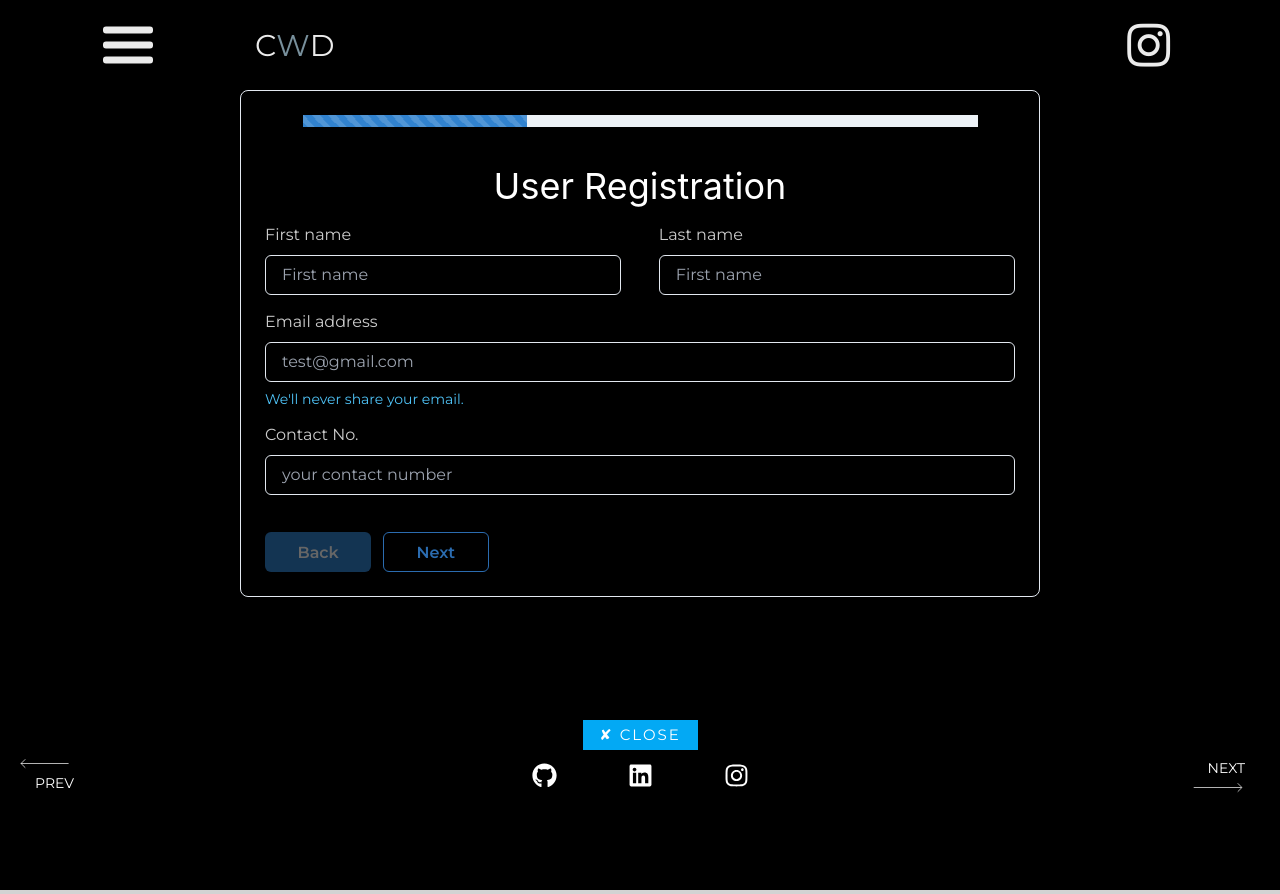
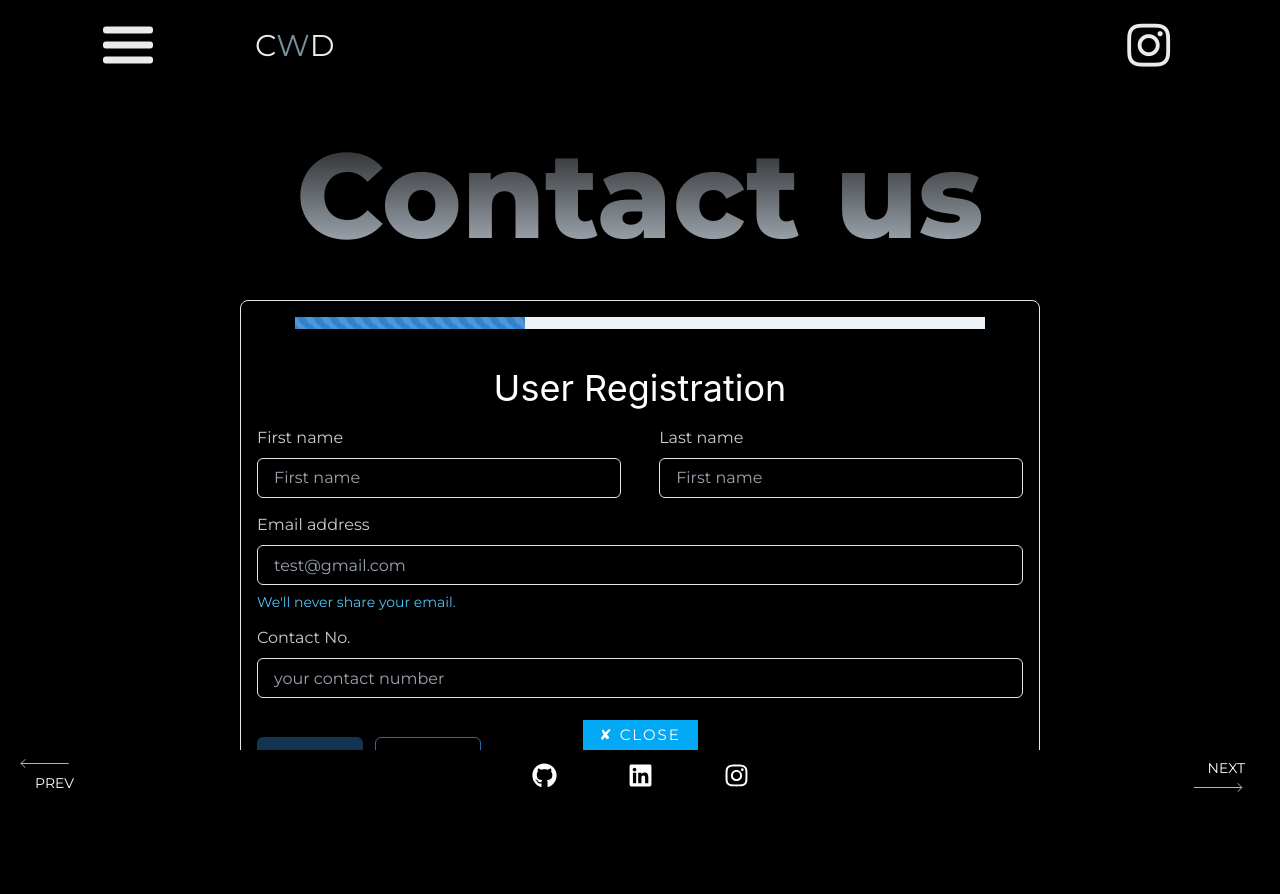
Before and after one commit to Harsh2004R/CorsWebDuo-, a React (Vite) app in the folder Client/: page /contact in a window 1280 px wide. Built offline with nearby package versions, Linux system fonts and the light colour scheme.

Commit message:
changes in Form.jsx UI

```diff
--- a/Client/src/Contact/Form.jsx
+++ b/Client/src/Contact/Form.jsx
@@ -400,7 +400,7 @@ export default function Form() {
         rounded="lg"
         shadow="1px 1px 3px rgba(0,0,0,0.3)"
         maxWidth={800}
-        p={6}
+        p={4}
         m="auto"
         as="form">
         <Progress hasStripe value={progress} mb="5%" mx="5%" isAnimated></Progress>
@@ -457,6 +457,7 @@ export default function Form() {
           </Flex>
         </ButtonGroup>
       </Box>
+      <Box p="50px" bg="#000"></Box>
     </>
   )
 }
--- /dev/null
+++ b/Client/src/Contact/Header.jsx
@@ -0,0 +1,14 @@
+import { Center, Text } from '@chakra-ui/react'
+import React from 'react'
+
+const Header = () => {
+    return (
+        <>
+            <Center w="100%" h="auto" py="15px" bg="#000">
+                <Text fontWeight={"800"} bgGradient="linear(to-b, black, gray.300)" bgClip="text" fontSize={{ base: "7xl", md: "8xl", lg: "120px" }}>Contact us</Text>
+            </Center>
+        </>
+    )
+}
+
+export default Header
--- a/Client/src/Pages/AdminAuth.jsx
+++ b/Client/src/Pages/AdminAuth.jsx
@@ -84,8 +84,6 @@ export default function UserProfileEdit() {
                     })
                 }
             }
-
-
         } else {
             //    making post req for Login here...
             if (loginData.email === "" || null) {
@@ -99,26 +97,22 @@ export default function UserProfileEdit() {
                 try {
                     const res = await axios.post(`${BASE_URL}admin/login`, loginData)
                     if (res.status === 200) {
-                        const adminToken = res.data.token;
-                        localStorage.setItem("ADMIN_TOKEN", adminToken)
                         setLoading(false)
-                        setTimeout(
-                            () => {
-
-                                navigate(`/admin/dashboard`)
-                            }, 1500)
+                        navigate(`/admin/dashboard`)
                     }
-
-
                 } catch (error) {
-                    setLoading(false)
+                    setLoading(true)
                     console.log("new error in logging Admin ", error)
+                    // toast({
+                    //     title: 'Login Failed',
+                    //     description: "Correct email | password required",
+                    //     status: 'error',
+                    //     duration: 5000,
+                    //     isClosable: true,
+                    // })
                 }
-
             }
-
         }
-
     }
     const toggleForms = () => {
         clicked ? setClicked(!true) : setClicked(true)
@@ -154,7 +148,7 @@ export default function UserProfileEdit() {
                                 <FormLabel></FormLabel>
                                 <Stack direction={['column', 'row']} spacing={6}>
                                     <Center>
-                                        <Avatar size="xl" src="https://bit.ly/sage-adebayo">
+                                        <Avatar size="xl" src="https://img.freepik.com/free-vector/follow-me-social-business-theme-design_24877-50426.jpg?ga=GA1.1.1559264531.1691417508&semt=ais_hybrid">
                                             <AvatarBadge
                                                 as={IconButton}
                                                 size="sm"
--- a/Client/src/Pages/Contact.jsx
+++ b/Client/src/Pages/Contact.jsx
@@ -3,12 +3,13 @@ import Footer from "../components/CustomComponents/Footer.jsx"
 import Navbar from '../components/Landing/Navbar.jsx';
 import { Box, Text } from '@chakra-ui/react'
 import Form from '@/Contact/Form.jsx';
+import Header from '@/Contact/Header.jsx';
 const Contact = () => {
     return (
         <>
             <Navbar />
             <Box w="100%" h="100vh" bg="#000">
-
+                <Header />
                 <Form />
             </Box>
             <Footer />
```
